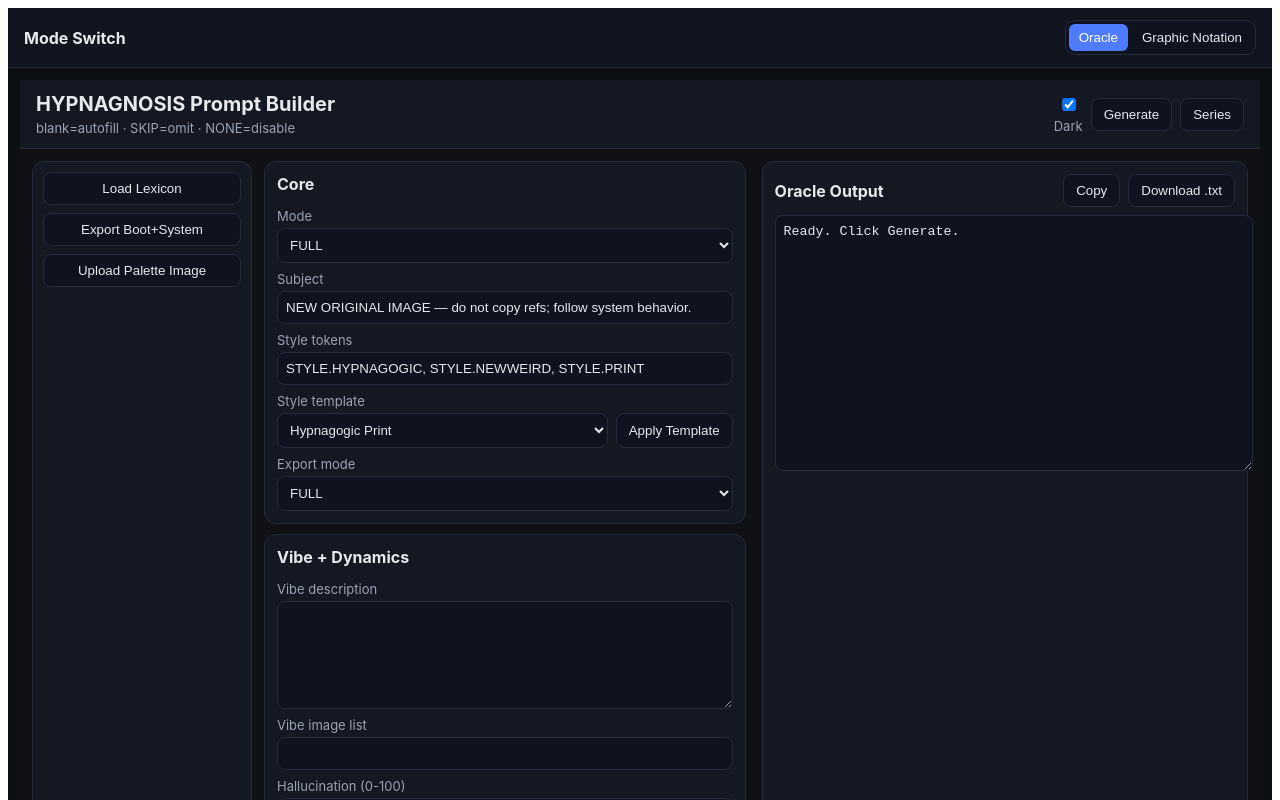
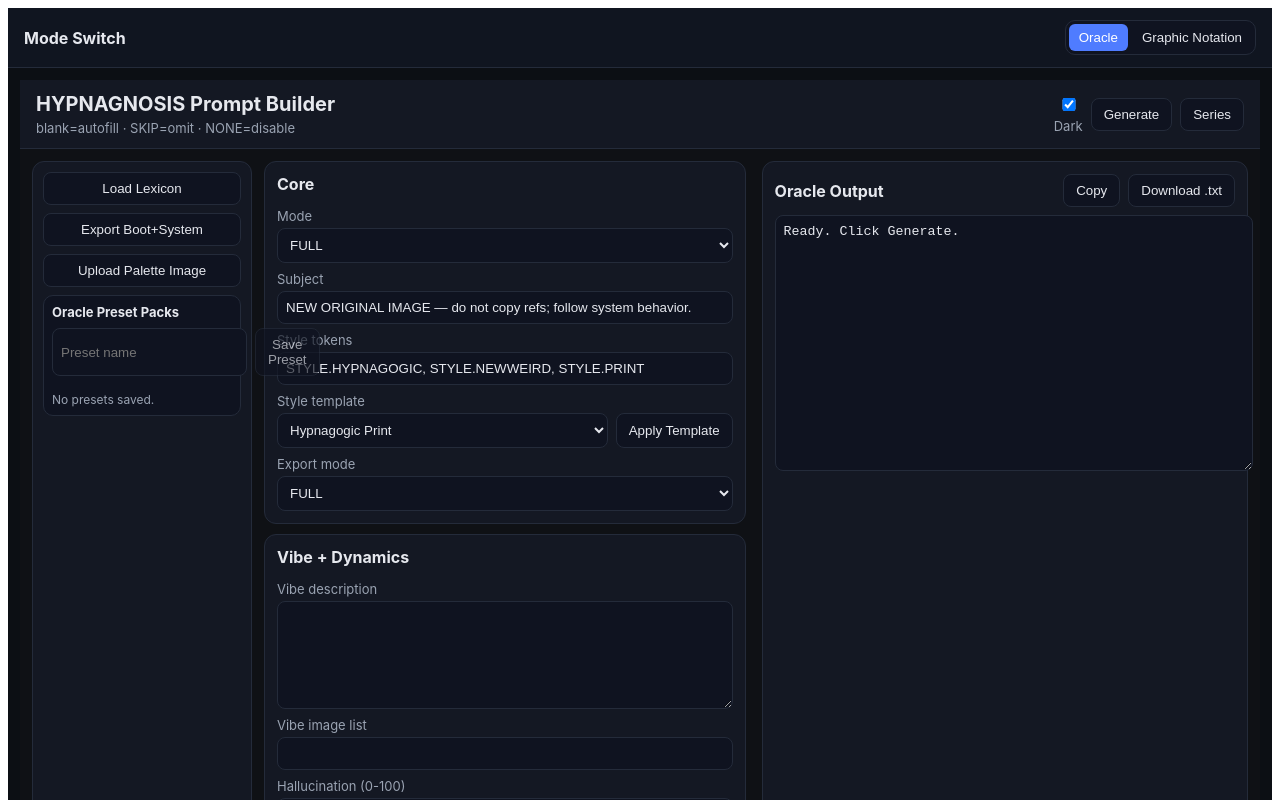
Before and after one commit to hgw3lls/oracle, a React (Vite) app: page / in a window 1280 px wide. Shown: the top 800 px of the page. Built offline with nearby package versions, Linux system fonts and the light colour scheme.

Commit message:
Add mode-scoped preset packs manager for Oracle and Graphic Notation

```diff
--- a/src/app/App.tsx
+++ b/src/app/App.tsx
@@ -11,6 +11,7 @@ import {
 import { extractPaletteFromImage } from './paletteExtract';
 import GraphicNotationApp from '../graphic-notation/GraphicNotationApp';
 import OutputPanel from '../shared/components/OutputPanel';
+import PresetManager from '../shared/components/PresetManager';
 import './app.css';
 
 const ORACLE_STYLE_TEMPLATES = [
@@ -127,6 +128,22 @@ function OracleApp() {
     setStatus(`Applied style template: ${template.label}.`);
   };
 
+  const loadOraclePreset = (params: Record<string, unknown>) => {
+    const defaults = defaultFormState();
+    const safeParams = params && typeof params === 'object' ? params : {};
+    const incomingQualities =
+      safeParams.qualities && typeof safeParams.qualities === 'object'
+        ? (safeParams.qualities as Record<string, boolean>)
+        : {};
+
+    setForm({
+      ...defaults,
+      ...(safeParams as Partial<FormState>),
+      qualities: { ...defaults.qualities, ...incomingQualities },
+    });
+    setStatus('Loaded preset.');
+  };
+
   const handlePaletteImageUpload = async (e: ChangeEvent<HTMLInputElement>) => {
     const file = e.target.files?.[0];
     if (!file) return;
@@ -164,6 +181,12 @@ function OracleApp() {
           <button onClick={() => saveText('boot_system_prompts.txt', `${BOOTLOADER_TEXT}\n\n${SYSTEM_FILE_TEXT}\n\n${output}`)}>Export Boot+System</button>
           <button onClick={() => paletteImageInputRef.current?.click()} disabled={isExtractingPalette}>{isExtractingPalette ? 'Extracting palette…' : 'Upload Palette Image'}</button>
           <input ref={paletteImageInputRef} type="file" hidden accept="image/*" onChange={handlePaletteImageUpload} />
+          <PresetManager
+            title="Oracle Preset Packs"
+            storageKey="oracle:preset_packs"
+            getCurrentParams={() => form}
+            onLoadPreset={loadOraclePreset}
+          />
         </aside>
 
         <section className="content">
--- a/src/app/app.css
+++ b/src/app/app.css
@@ -50,3 +50,12 @@ textarea { min-height:90px; }
 .graphic-notation-card h4 { margin:0; font-size:13px; color:#b6c0d2; }
 .graphic-notation-card pre { margin:0; white-space:pre-wrap; word-break:break-word; background:#0b0f18; border:1px solid #242b3a; border-radius:8px; padding:8px; font-size:12px; }
 .graphic-notation-card textarea { min-height:140px; }
+
+.preset-manager { display:grid; gap:8px; border:1px solid var(--border, #242b3a); border-radius:10px; padding:8px; background:var(--entry, #0f1320); }
+.preset-manager h3 { margin:0; font-size:13px; color:var(--text, #e6e8ee); }
+.preset-manager-row { display:flex; gap:8px; }
+.preset-manager-row input { flex:1; }
+.preset-list { list-style:none; padding:0; margin:0; display:grid; gap:6px; }
+.preset-list li { display:flex; justify-content:space-between; align-items:center; gap:8px; padding:6px; border:1px solid var(--border, #242b3a); border-radius:8px; }
+.preset-actions { display:flex; gap:6px; }
+.preset-empty { margin:0; color:var(--muted, #9aa3b2); font-size:12px; }
--- a/src/graphic-notation/GraphicNotationApp.jsx
+++ b/src/graphic-notation/GraphicNotationApp.jsx
@@ -1,6 +1,7 @@
 import { useMemo, useState } from 'react';
 import { buildMasterPrompt, buildPlatePrompts, deriveSpec } from './promptBuilders';
 import OutputPanel from '../shared/components/OutputPanel';
+import PresetManager from '../shared/components/PresetManager';
 
 const defaultState = {
   title: 'Signal Cartography No. 1',
@@ -25,6 +26,12 @@ export default function GraphicNotationApp() {
   );
 
   const update = (key, value) => setForm((prev) => ({ ...prev, [key]: value }));
+
+  const loadGraphicPreset = (params) => {
+    if (!params || typeof params !== 'object') return;
+    setForm((prev) => ({ ...prev, ...params }));
+  };
+
 
   return (
     <div className="graphic-notation-app">
@@ -53,6 +60,15 @@ export default function GraphicNotationApp() {
         </section>
 
         <section className="graphic-notation-card">
+          <PresetManager
+            title="Graphic Notation Preset Packs"
+            storageKey="graphic:preset_packs"
+            getCurrentParams={() => form}
+            onLoadPreset={loadGraphicPreset}
+          />
+        </section>
+
+        <section className="graphic-notation-card">
           <h3>Derived Spec</h3>
           <pre>{JSON.stringify(spec || {}, null, 2)}</pre>
         </section>
--- /dev/null
+++ b/src/shared/components/PresetManager.jsx
@@ -0,0 +1,52 @@
+import { useState } from 'react';
+import { deletePresetPack, loadPresetPacks, savePresetPack } from '../utils/presetPacks';
+
+export default function PresetManager({ title, storageKey, getCurrentParams, onLoadPreset }) {
+  const [presetName, setPresetName] = useState('');
+  const [packs, setPacks] = useState(() => loadPresetPacks(storageKey));
+
+  const savePreset = () => {
+    const next = savePresetPack(storageKey, presetName, getCurrentParams?.() ?? {});
+    setPacks(next);
+    setPresetName('');
+  };
+
+  const loadPreset = (preset) => {
+    if (!preset) return;
+    onLoadPreset?.(preset.params ?? {});
+  };
+
+  const removePreset = (presetId) => {
+    const next = deletePresetPack(storageKey, presetId);
+    setPacks(next);
+  };
+
+  return (
+    <div className="preset-manager">
+      <h3>{title}</h3>
+      <div className="preset-manager-row">
+        <input
+          value={presetName}
+          onChange={(event) => setPresetName(event.target.value)}
+          placeholder="Preset name"
+          aria-label={`${title} preset name`}
+        />
+        <button type="button" onClick={savePreset} disabled={!presetName.trim()}>
+          Save Preset
+        </button>
+      </div>
+      <ul className="preset-list">
+        {packs.map((preset) => (
+          <li key={preset.id}>
+            <span>{preset.name}</span>
+            <div className="preset-actions">
+              <button type="button" onClick={() => loadPreset(preset)}>Load</button>
+              <button type="button" onClick={() => removePreset(preset.id)}>Delete</button>
+            </div>
+          </li>
+        ))}
+      </ul>
+      {!packs.length ? <p className="preset-empty">No presets saved.</p> : null}
+    </div>
+  );
+}
--- /dev/null
+++ b/src/shared/utils/presetPacks.js
@@ -0,0 +1,87 @@
+const STORAGE_VERSION = 1;
+
+const canUseStorage = () => typeof window !== 'undefined' && typeof window.localStorage !== 'undefined';
+
+const safeParse = (value) => {
+  try {
+    return JSON.parse(value);
+  } catch {
+    return null;
+  }
+};
+
+const normalizePack = (pack) => {
+  if (!pack || typeof pack !== 'object') return null;
+  const name = typeof pack.name === 'string' ? pack.name.trim() : '';
+  if (!name) return null;
+  const params = pack.params && typeof pack.params === 'object' ? pack.params : {};
+  const updatedAt = typeof pack.updatedAt === 'number' ? pack.updatedAt : Date.now();
+  const id = typeof pack.id === 'string' && pack.id ? pack.id : `${name.toLowerCase().replace(/\s+/g, '-')}-${updatedAt}`;
+  return { id, name, params, updatedAt };
+};
+
+const normalizePacks = (packs) =>
+  Array.isArray(packs)
+    ? packs.map(normalizePack).filter(Boolean).sort((a, b) => b.updatedAt - a.updatedAt)
+    : [];
+
+export function loadPresetPacks(storageKey) {
+  if (!canUseStorage()) return [];
+  const raw = window.localStorage.getItem(storageKey);
+  if (!raw) return [];
+
+  const parsed = safeParse(raw);
+  if (!parsed) return [];
+
+  if (Array.isArray(parsed)) {
+    const migrated = normalizePacks(parsed);
+    window.localStorage.setItem(storageKey, JSON.stringify({ version: STORAGE_VERSION, packs: migrated }));
+    return migrated;
+  }
+
+  if (typeof parsed === 'object' && parsed) {
+    const version = typeof parsed.version === 'number' ? parsed.version : 0;
+    const packs = normalizePacks(parsed.packs);
+
+    if (version !== STORAGE_VERSION) {
+      window.localStorage.setItem(storageKey, JSON.stringify({ version: STORAGE_VERSION, packs }));
+    }
+
+    return packs;
+  }
+
+  return [];
+}
+
+const writePresetPacks = (storageKey, packs) => {
+  if (!canUseStorage()) return;
+  window.localStorage.setItem(storageKey, JSON.stringify({ version: STORAGE_VERSION, packs: normalizePacks(packs) }));
+};
+
+export function savePresetPack(storageKey, presetName, params) {
+  const name = typeof presetName === 'string' ? presetName.trim() : '';
+  if (!name) return loadPresetPacks(storageKey);
+
+  const existing = loadPresetPacks(storageKey);
+  const now = Date.now();
+
+  const next = [
+    {
+      id: `${name.toLowerCase().replace(/\s+/g, '-')}-${now}`,
+      name,
+      params: params && typeof params === 'object' ? params : {},
+      updatedAt: now,
+    },
+    ...existing.filter((pack) => pack.name.toLowerCase() !== name.toLowerCase()),
+  ];
+
+  writePresetPacks(storageKey, next);
+  return normalizePacks(next);
+}
+
+export function deletePresetPack(storageKey, presetId) {
+  const existing = loadPresetPacks(storageKey);
+  const next = existing.filter((pack) => pack.id !== presetId);
+  writePresetPacks(storageKey, next);
+  return next;
+}
```
Also changed, not shown: 1 other file (tests, documents, lock files or other folders).
